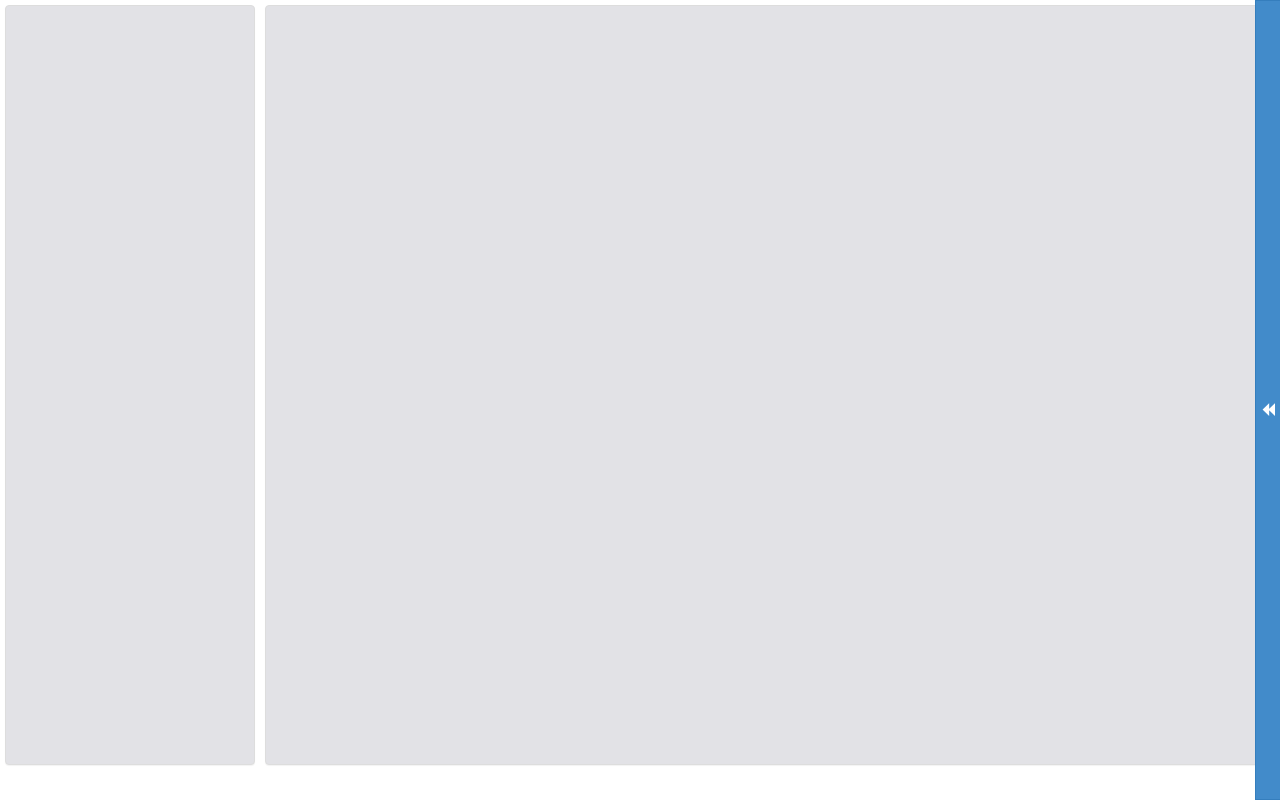
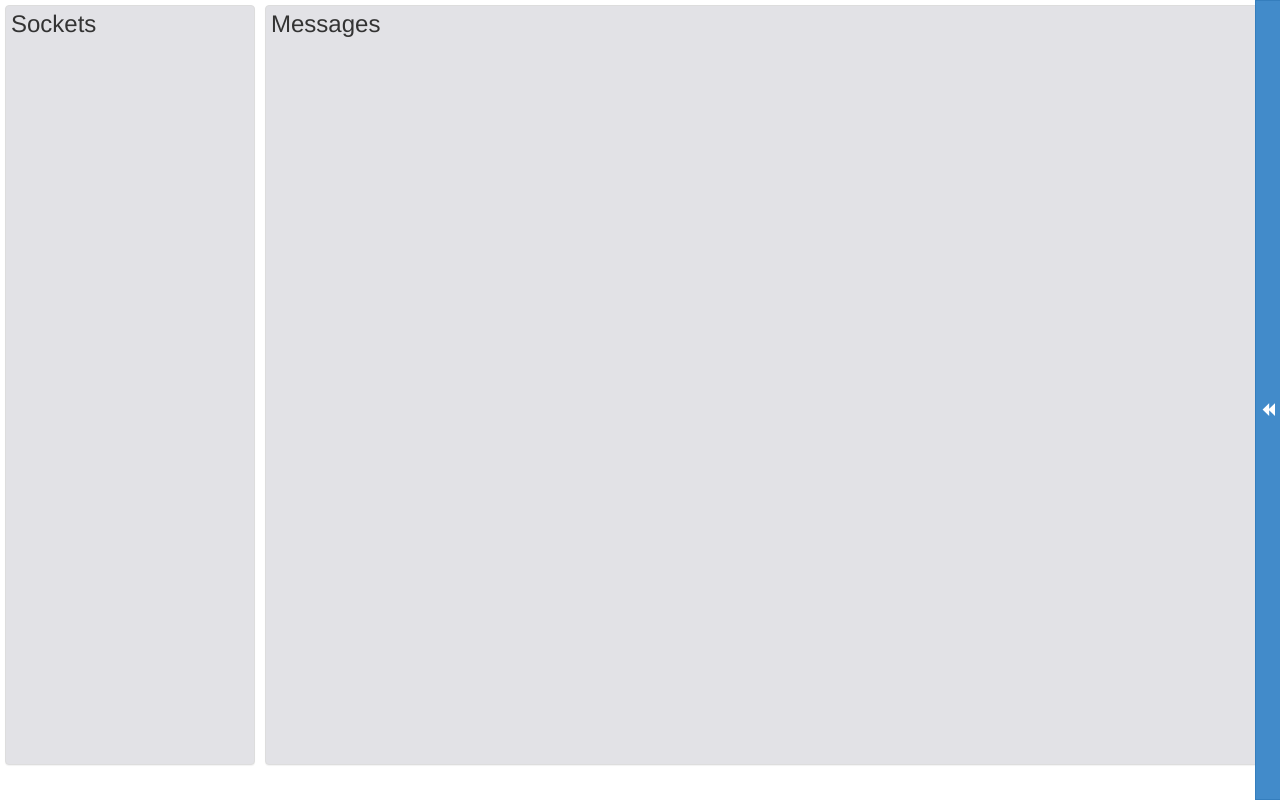
Before and after one commit to minhnguyenvan95/chrome-extension-network, a browser extension: page extension/panel.html in a window 1280 px wide. Drawn offline with Linux system fonts and the light colour scheme.

Commit message:
adding headers to panels

```diff
--- a/extension/panel.css
+++ b/extension/panel.css
@@ -1,6 +1,9 @@
 body {
   overflow: hidden;
-  background-color: #81878D;
+}
+
+h3{
+  margin-top:0px;
 }
 
 #slide-panel {
--- a/extension/panel.html
+++ b/extension/panel.html
@@ -1,18 +1,23 @@
 <html>
 <head>
-  <link rel="stylesheet" type="text/css" href="panel.css">
 
   <!--Bootstrap!-->
   <link rel="stylesheet" href="bootstrap/css/bootstrap.min.css">
 
+  <link rel="stylesheet" type="text/css" href="panel.css">
+
+
 </head>
 <body>
   <div id="Pane-1" class="panel panel-default">
+    <h3 id="Pane-1-Title"> Sockets</h3>
     <ul id="socketList" >
     </ul>
   </div>
   <div id="Pane-2" class="panel panel-default">
+    <h3 id="Pane-2-Title"> Messages</h3>
     <!-- messages table -->
+
   </div>
 
   <div id="slide-panel">
```
